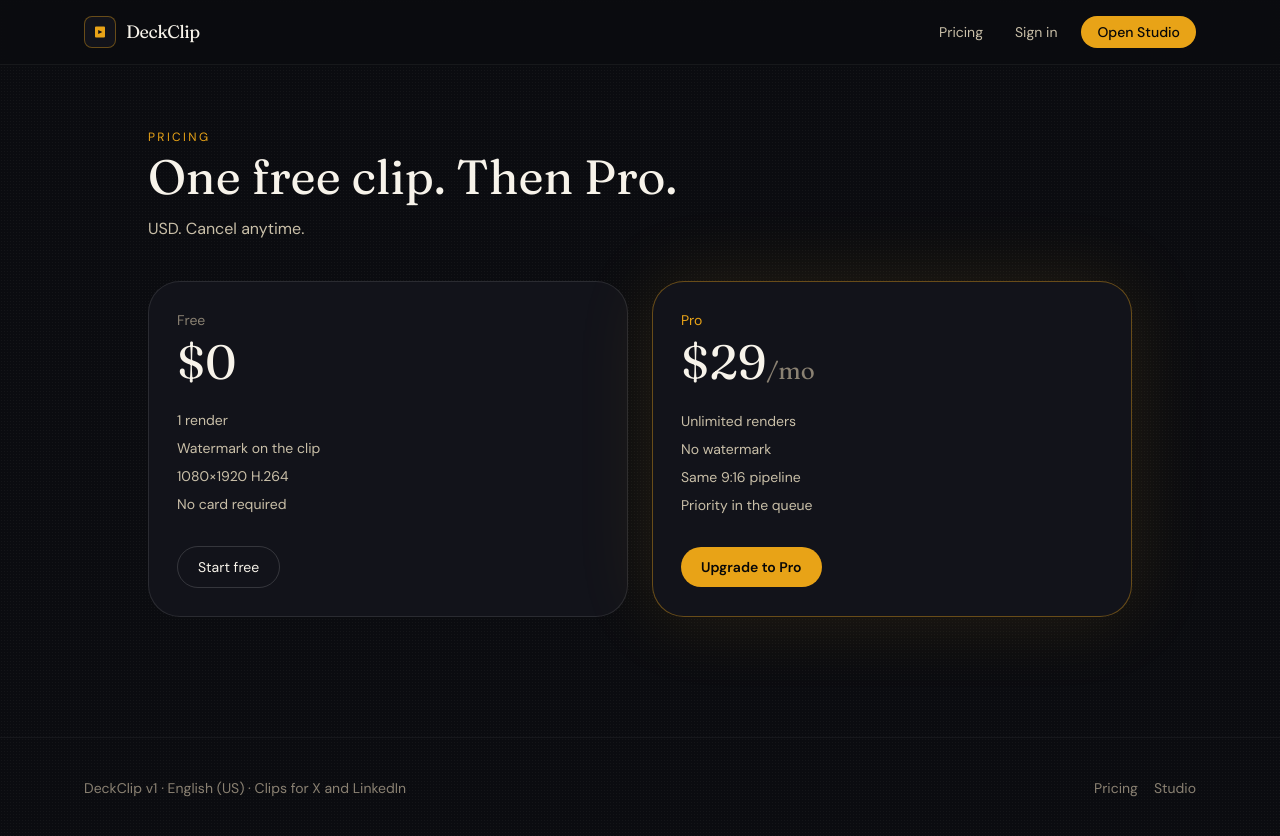
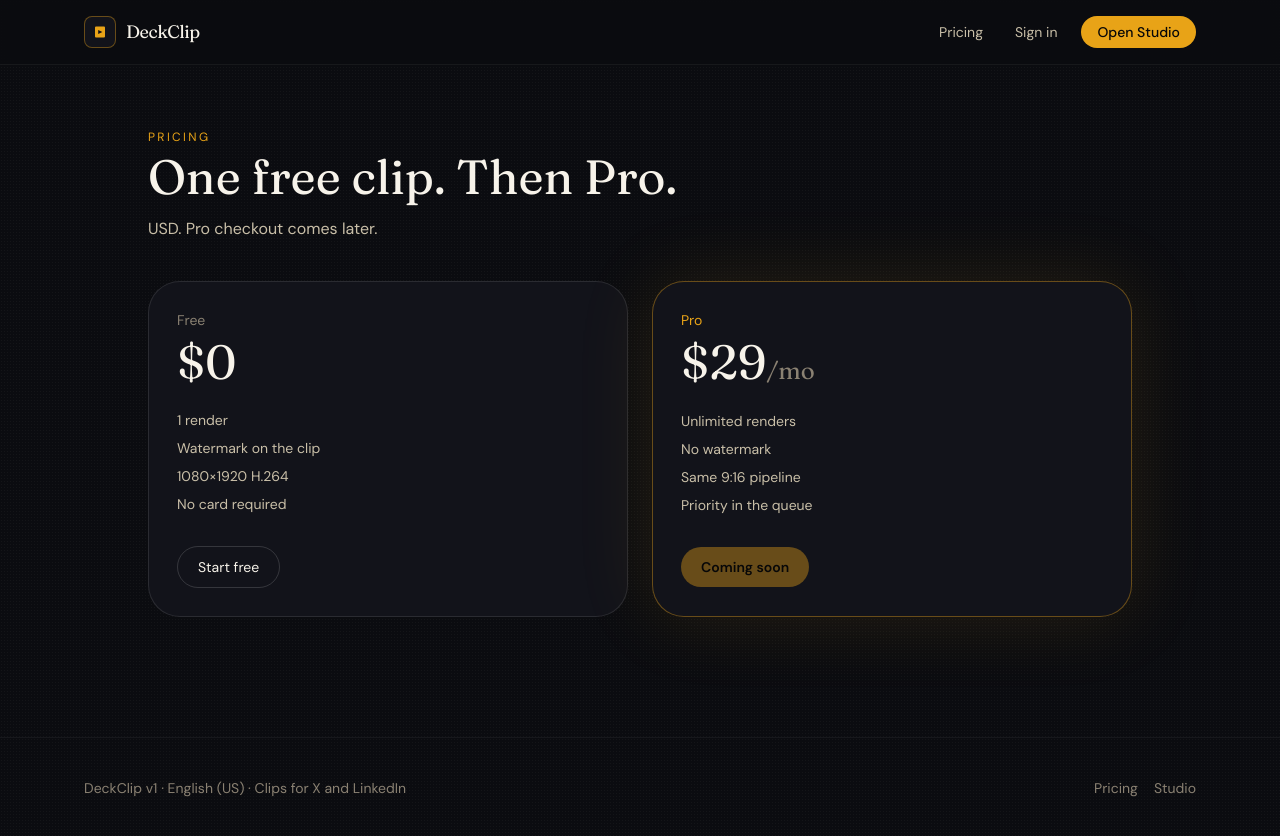
Before and after one commit to xingxinglian/deckclip, a Next.js app: page /pricing in a window 1280 px wide. Built offline with nearby package versions, Linux system fonts and the light colour scheme; no server answers.

Commit message:
Disable Upgrade and fake checkout; Pricing stays

```diff
--- a/src/app/pricing/page.tsx
+++ b/src/app/pricing/page.tsx
@@ -1,39 +1,9 @@
-"use client";
-
-import { useState } from "react";
-import { AuthModal } from "@/components/AuthModal";
-
 export default function PricingPage() {
-  const [error, setError] = useState("");
-  const [authOpen, setAuthOpen] = useState(false);
-  const [busy, setBusy] = useState(false);
-
-  async function checkout() {
-    setError("");
-    setBusy(true);
-    try {
-      const res = await fetch("/api/checkout", { method: "POST" });
-      const data = await res.json();
-      if (res.status === 401) {
-        setAuthOpen(true);
-        throw new Error("Sign in with a magic link first.");
-      }
-      if (!res.ok) throw new Error(data.error || "Checkout failed");
-      window.location.href = data.url;
-    } catch (e) {
-      setError(e instanceof Error ? e.message : "Failed");
-    } finally {
-      setBusy(false);
-    }
-  }
-
   return (
     <div className="mx-auto max-w-5xl px-5 py-16">
       <p className="text-xs uppercase tracking-[0.2em] text-gold-500">Pricing</p>
       <h1 className="mt-2 font-display text-5xl">One free clip. Then Pro.</h1>
-      <p className="mt-4 max-w-xl text-paper-300">
-        USD. Cancel anytime.
-      </p>
+      <p className="mt-4 max-w-xl text-paper-300">USD. Pro checkout comes later.</p>
       <div className="mt-10 grid gap-6 md:grid-cols-2">
         <article className="rounded-[2rem] border border-white/10 bg-ink-800 p-7">
           <p className="text-sm text-paper-500">Free</p>
@@ -60,16 +30,13 @@
             <li>Priority in the queue</li>
           </ul>
           <button
-            onClick={checkout}
-            disabled={busy}
-            className="mt-8 rounded-full bg-gold-500 px-5 py-2.5 text-sm font-semibold text-ink-950 disabled:opacity-50"
+            disabled
+            className="mt-8 rounded-full bg-gold-500/40 px-5 py-2.5 text-sm font-semibold text-ink-950"
           >
-            {busy ? "Opening…" : "Upgrade to Pro"}
+            Coming soon
           </button>
         </article>
       </div>
-      {error && <p className="mt-6 text-sm text-red-300">{error}</p>}
-      <AuthModal open={authOpen} onClose={() => setAuthOpen(false)} />
     </div>
   );
 }
```
